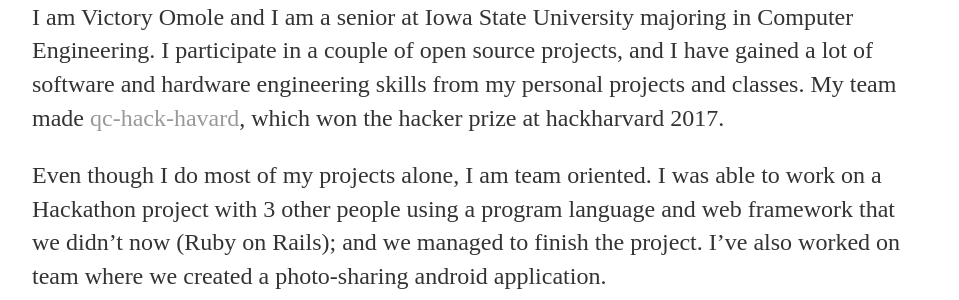
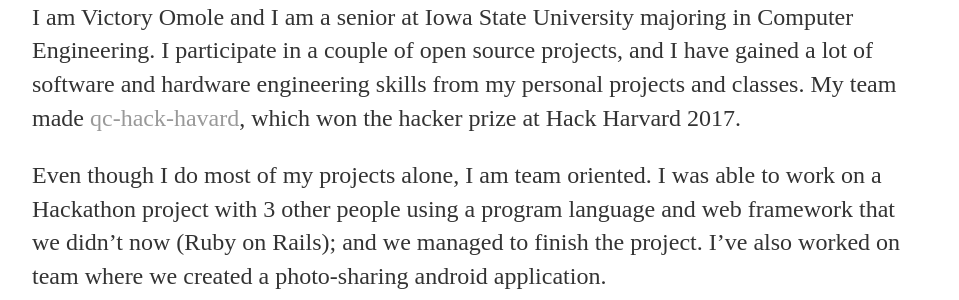
Before and after one commit to vtomole/vtomole.github.io, a Jekyll site: the page built from about/index.html, in a window 1280 px wide. Shown: the part 201-501 px from the top of the page, without its empty margins (160-1119 px from the left). Built offline with Jekyll 4.4.1, drawn with Linux system fonts in a browser that asks for light colours.

Commit message:
add hackharvard

```diff
--- a/about/index.html
+++ b/about/index.html
@@ -6,7 +6,7 @@ title: About Victory Omole
 		<div class="about">
 			<h1>About</h1>
 			<p> I am Victory Omole and I am a senior at Iowa State University majoring in Computer Engineering. I participate in a couple of open source projects, and I have gained a lot of software and hardware engineering skills from my personal projects and classes.
-My team made  <a href="https://github.com/vtomole/qc-hack-harvard">qc-hack-havard</a>, which won the hacker prize at hackharvard 2017.</p>
+My team made  <a href="https://github.com/vtomole/qc-hack-harvard">qc-hack-havard</a>, which won the hacker prize at Hack Harvard 2017.</p>
 			  <p>Even though I do most of my projects alone, I am team oriented. I was able to work on a Hackathon project with 3 other people using a program language and web framework that we didn’t now (Ruby on Rails); and we managed to finish the project. I’ve also worked on team where we created a photo-sharing android application.</p>
 
 			<p>I love writing interpreters and compilers. The interpreter which I am most proud of is the <a href="https://github.com/vtomole/evie/tree/master/cantor">Cantor programming language</a> which won a $20 play-station gift card for most innovative hack in the fall 2016 Iowa State University Hackathon. The project which I am currently spending most of my time on is <a href="https://aubree.herokuapp.com/">Aubree</a>, a framework that I am using to learn about Quantum Computing.</p>
```
